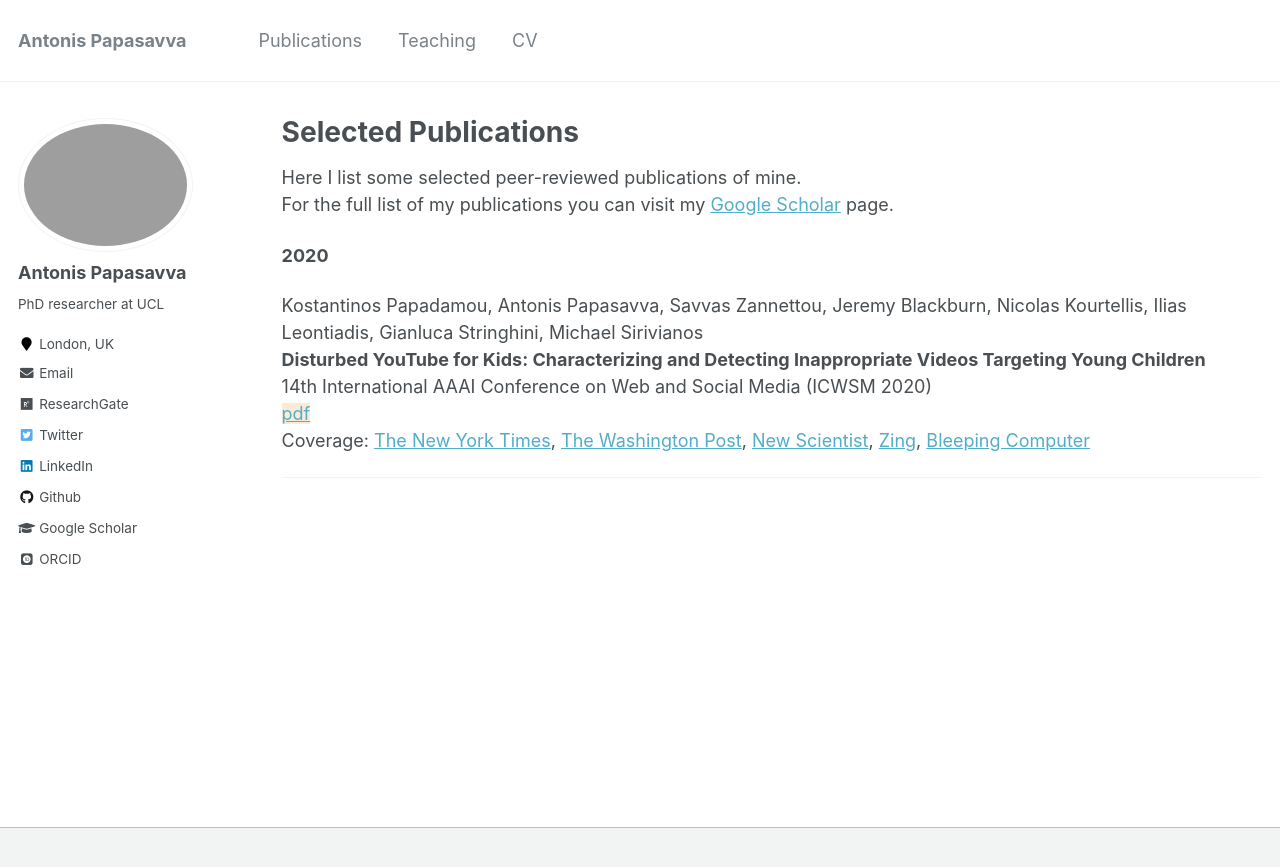
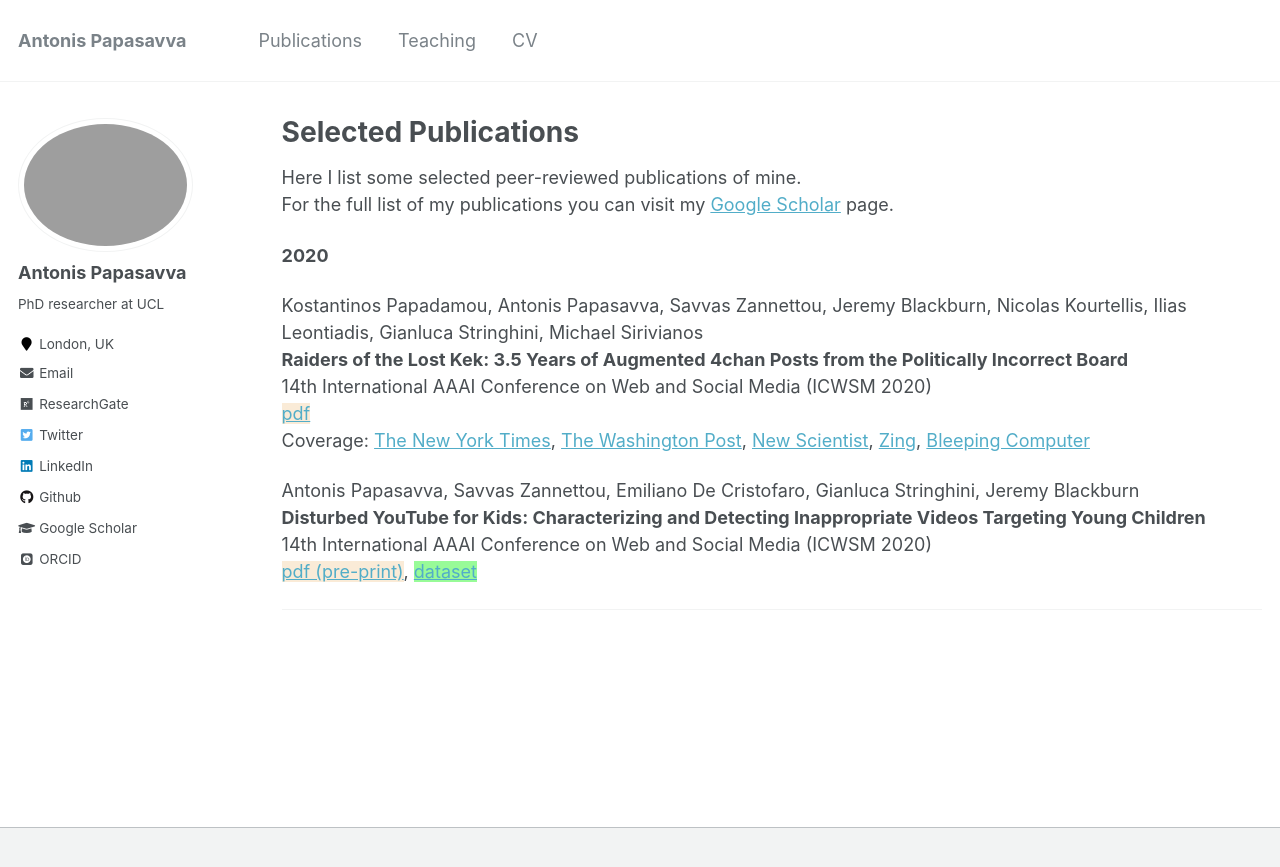
Before and after one commit to mattyhryan/mattyhryan.github.io, a Jekyll site: the page built from _pages/publications.md, in a window 1280 px wide. Shown: the top 867 px of the page. Built offline with Jekyll 4.4.1, drawn with Linux system fonts in a browser that asks for light colours; some web fonts are replaced.

Commit message:
new publication

```diff
--- a/_pages/publications.md
+++ b/_pages/publications.md
@@ -14,10 +14,16 @@ For the full list of my publications you can visit my [Google Scholar](https://s
 **2020**
 
 Kostantinos Papadamou, Antonis Papasavva, Savvas Zannettou, Jeremy Blackburn, Nicolas Kourtellis, Ilias Leontiadis, Gianluca Stringhini, Michael Sirivianos
-**Disturbed YouTube for Kids: Characterizing and Detecting Inappropriate Videos Targeting Young Children**
+**Raiders of the Lost Kek: 3.5 Years of Augmented 4chan Posts from the Politically Incorrect Board**
 14th International AAAI Conference on Web and Social Media (ICWSM 2020)
 <span style="background-color:#FAEBD7">[pdf](/files/papadamou2020disturbed.pdf)</span>
 Coverage: [The New York Times](https://www.nytimes.com/2019/06/14/opinion/youtube-algorithm.html), [The Washington Post](https://www.washingtonpost.com/technology/2019/03/14/youtube-says-it-bans-preteens-its-site-its-still-delivering-troubling-content-young-children/?noredirect=on), [New Scientist](https://institutions.newscientist.com/article/2196040-children-can-find-inappropriate-videos-on-youtube-in-just-10-clicks/), [Zing](https://news.zing.vn/video-ban-nhan-nhan-va-o-li-tren-youtube-post923996.html), [Bleeping Computer](https://www.bleepingcomputer.com/news/security/researchers-create-algorithm-to-protect-kids-from-disturbing-youtube-videos/)
+
+Antonis Papasavva, Savvas Zannettou, Emiliano De Cristofaro, Gianluca Stringhini, Jeremy Blackburn
+**Disturbed YouTube for Kids: Characterizing and Detecting Inappropriate Videos Targeting Young Children**
+14th International AAAI Conference on Web and Social Media (ICWSM 2020)
+<span style="background-color:#FAEBD7">[pdf (pre-print)](/files/papasavva2020raiders.pdf)</span>, <span style="background-color:#98FB98">[dataset](https://zenodo.org/record/3606810)</span>
+
 
 ---
 
```
Also changed, not shown: _pages/teaching.md (+1 -1 lines).
